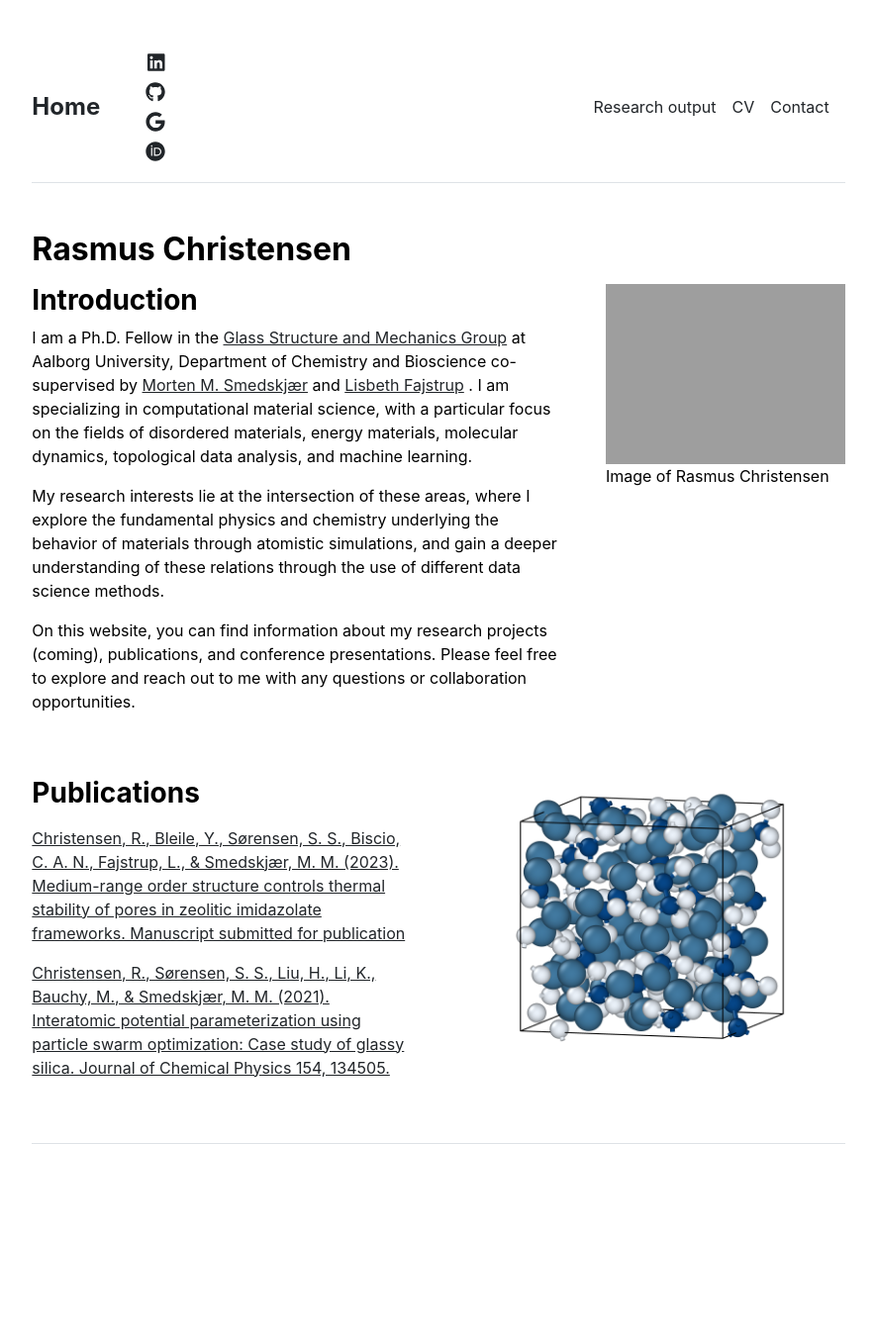
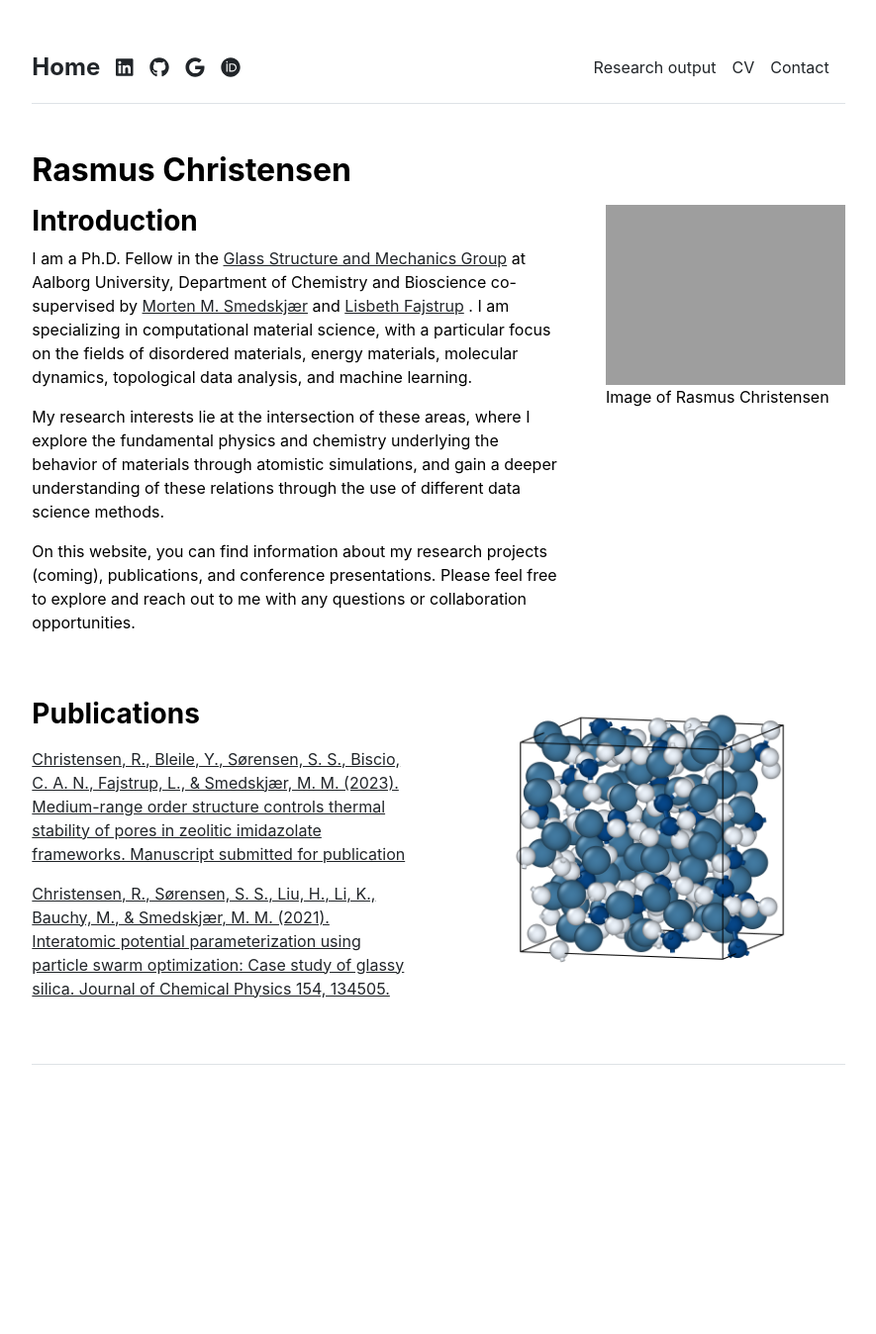
Before and after one commit to R-Chr/R-Chr.github.io, a Jekyll site: the page built from index.md, in a window 1280 px wide. Shown: the whole page at 99% size, without its empty margins (197-1082 px from the left). Built offline with Jekyll 4.4.1, drawn with Linux system fonts in a browser that asks for light colours; after the commit the page ends 1268 px from its top, so only the background shows below that.

Commit message:
Update header.html

```diff
--- a/_includes/header.html
+++ b/_includes/header.html
@@ -8,7 +8,7 @@
     </a>
   </div>
   <div class="row">
-    <div class="col-md-6 text-end social-media-icons">
+    <div class="d-flex flex-row text-end social-media-icons">
       {% for item in site.data.settings.social %}
         <a href="{{ item.link }}" class="ms-3 fs-5"><i class="fab fa-{{ item.icon }}"></i></a>
       {% endfor %}
```
